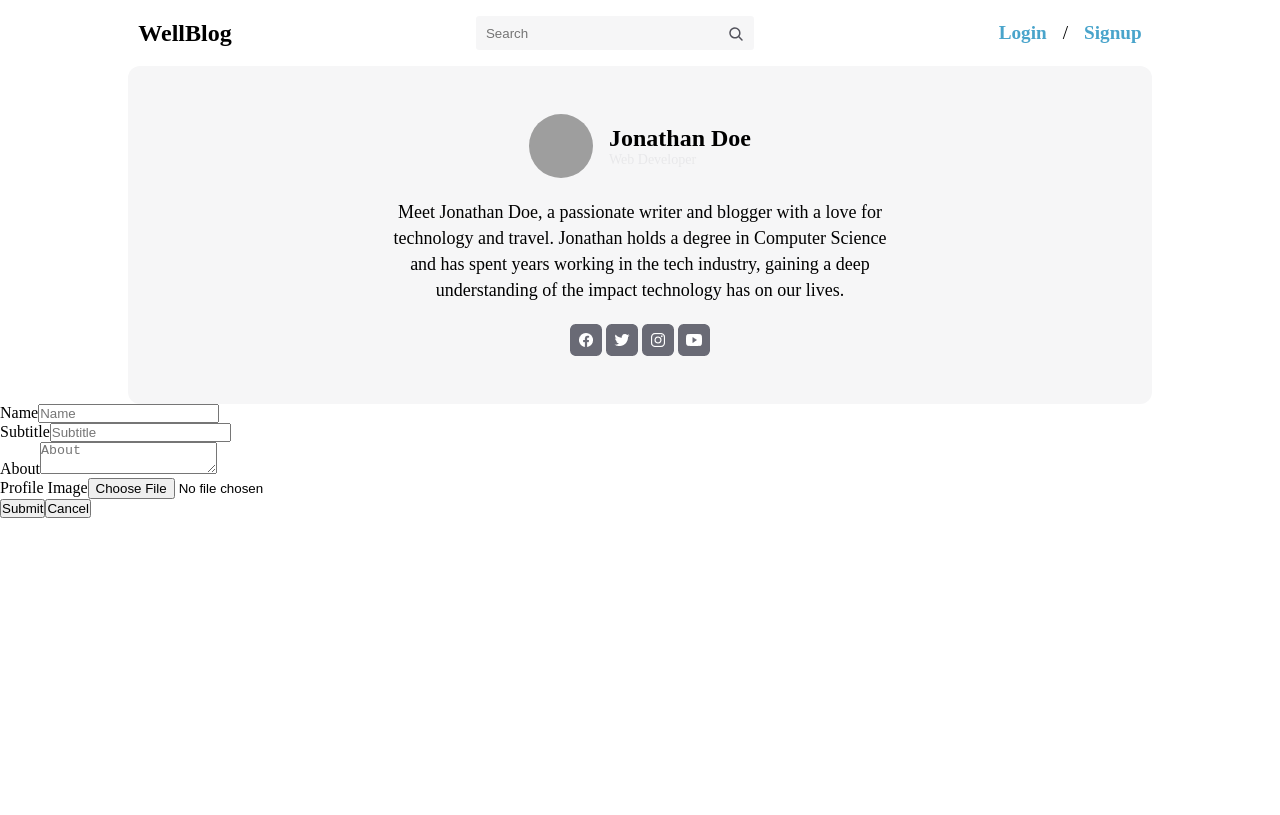
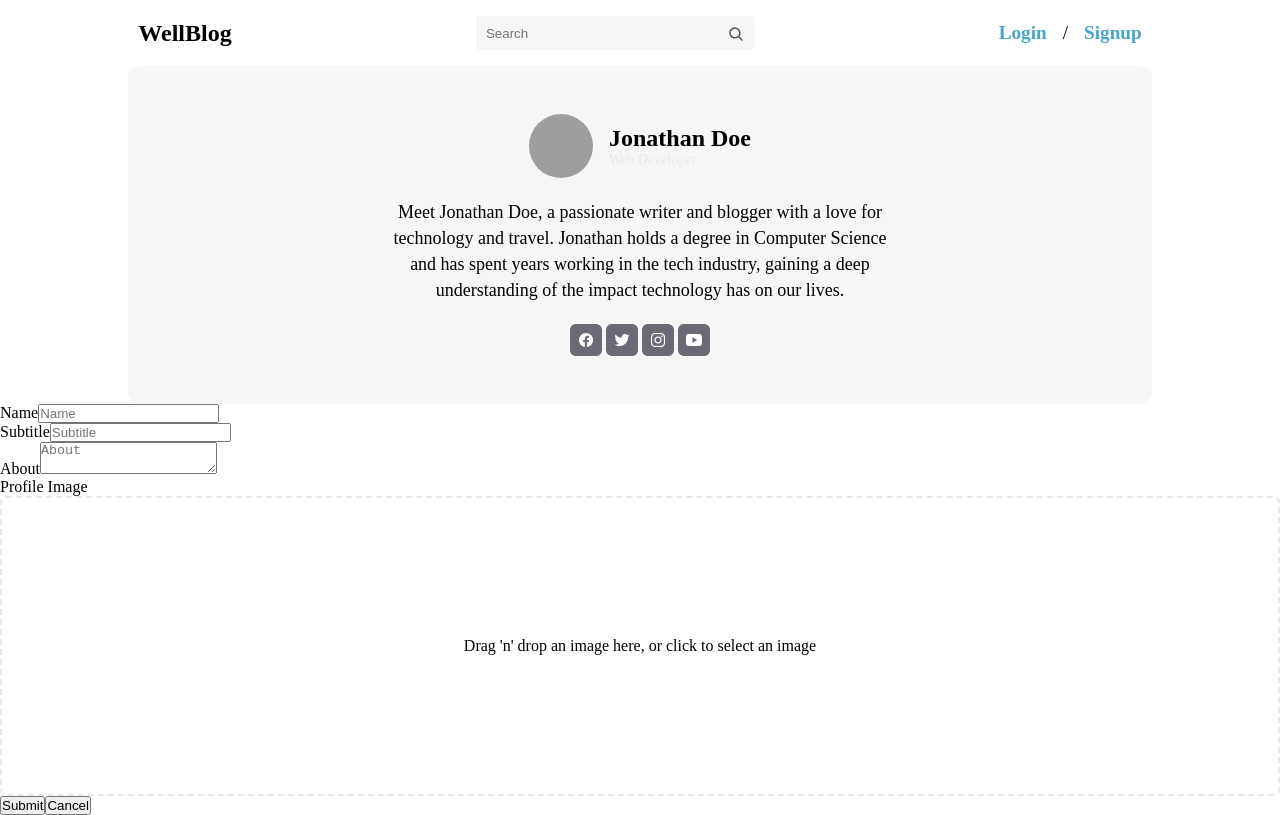
Before and after one commit to mza-wtag/my-blog-react-app, a React (Vite) app: page /me in a window 1280 px wide. Built offline with nearby package versions, Linux system fonts and the light colour scheme; grey boxes are pictures that could not be loaded.

Commit message:
functionality completed of edit user

```diff
--- a/src/components/EditProfileForm/EditProfileForm.jsx
+++ b/src/components/EditProfileForm/EditProfileForm.jsx
@@ -1,22 +1,41 @@
-import React, { useEffect } from "react";
+import React, { useEffect, useState } from "react";
 import "./EditProfileForm.scss";
 import { Form, Field } from "react-final-form";
 import { useDispatch, useSelector } from "react-redux";
 import { updateUserProfile } from "../../actions/authActions";
+import Button from "../Button/Button";
+import ImageDnD from "../ImageDnD/ImageDnD";
 
 const EditProfileForm = () => {
   const { loggedInUser } = useSelector((state) => state.auth);
   const dispatch = useDispatch();
+  const [imagePreview, setImagePreview] = useState(null);
+  const [imageName, setImageName] = useState("");
 
   const onSubmit = (values) => {
-    dispatch(updateUserProfile(loggedInUser?.userId, values));
+    const updatedValues = { ...values, profileImage: imagePreview };
+    dispatch(updateUserProfile(loggedInUser?.userId, updatedValues));
+  };
+
+  const onCancel = (form) => {
+    form.reset();
+    setImagePreview(null);
+    setImageName("");
+  };
+
+  const handleImageDrop = (acceptedFiles) => {
+    const file = acceptedFiles[0];
+    const reader = new FileReader();
+    reader.onload = () => {
+      setImagePreview(reader.result);
+      setImageName(file.name);
+    };
+    reader.readAsDataURL(file);
   };
 
   useEffect(() => {
     console.log("loggedInUser", loggedInUser);
   }, [loggedInUser]);
-
-  const onCancel = () => {};
 
   return (
     <Form
@@ -52,18 +71,23 @@ const EditProfileForm = () => {
           </div>
           <div>
             <label>Profile Image</label>
-            <Field
-              name="profileImage"
-              component="input"
-              type="file"
-              accept="image/*"
-            />
+            <ImageDnD onDrop={handleImageDrop} />
+          </div>
+          <div className="image-preview">
+            {imagePreview && (
+              <>
+                <span>{imageName}</span>
+                <img src={imagePreview} alt="Profile Preview" />
+              </>
+            )}
           </div>
           <div className="buttons">
-            <button type="submit">Submit</button>
-            <button type="button" onClick={onCancel}>
+            <Button onClick={handleSubmit} type="submit">
+              Submit
+            </Button>
+            <Button onClick={onCancel} type="button">
               Cancel
-            </button>
+            </Button>
           </div>
         </form>
       )}
--- a/src/components/ImageDnD/ImageDnD.jsx
+++ b/src/components/ImageDnD/ImageDnD.jsx
@@ -40,7 +40,7 @@ const ImageDnD = ({ onDrop, imagePreview, cancelImagePreview }) => (
 ImageDnD.propTypes = {
   onDrop: PropTypes.func.isRequired,
   imagePreview: PropTypes.string,
-  cancelImagePreview: PropTypes.func.isRequired,
+  cancelImagePreview: PropTypes.func,
 };
 
 export default ImageDnD;
```
